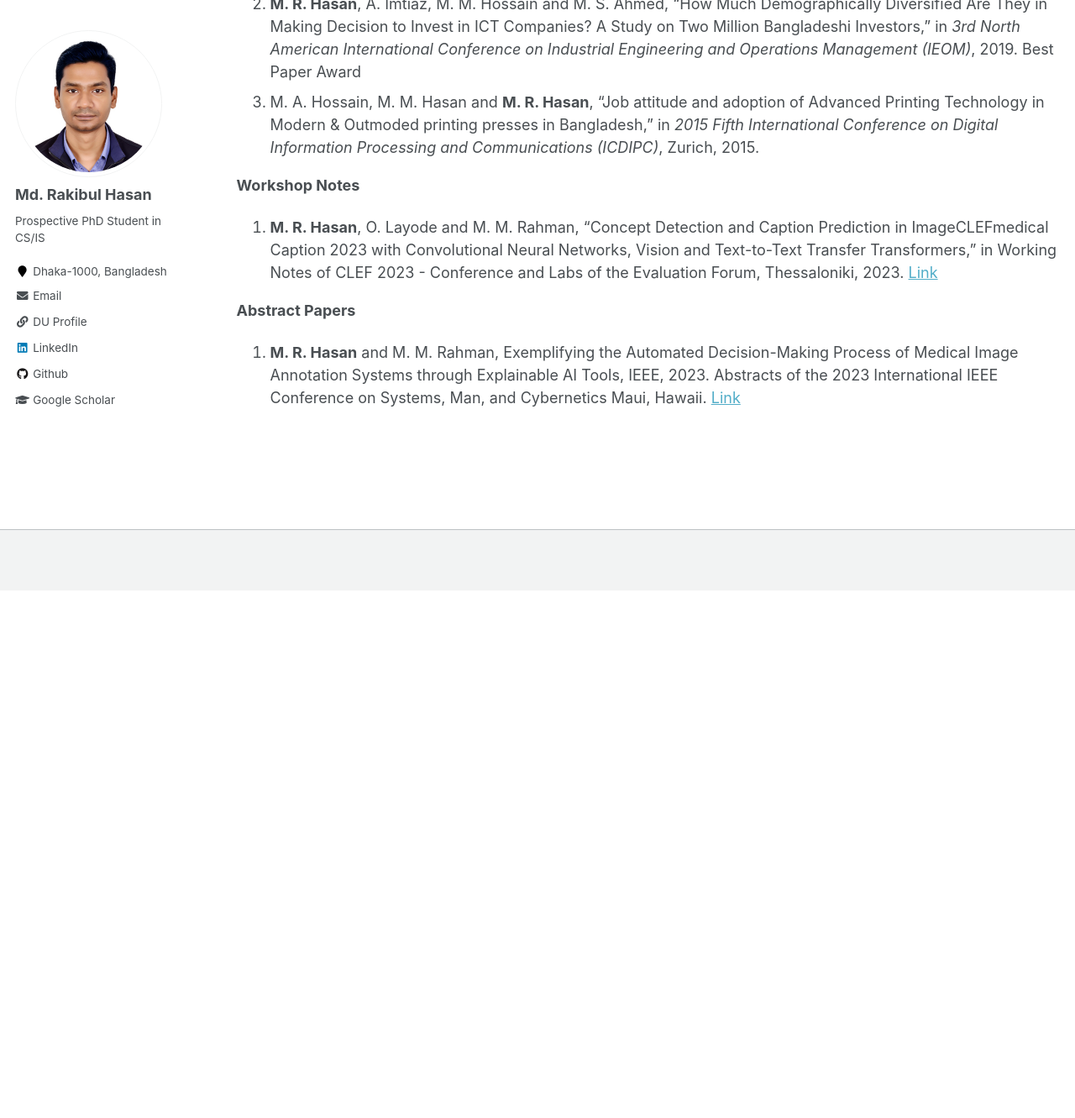
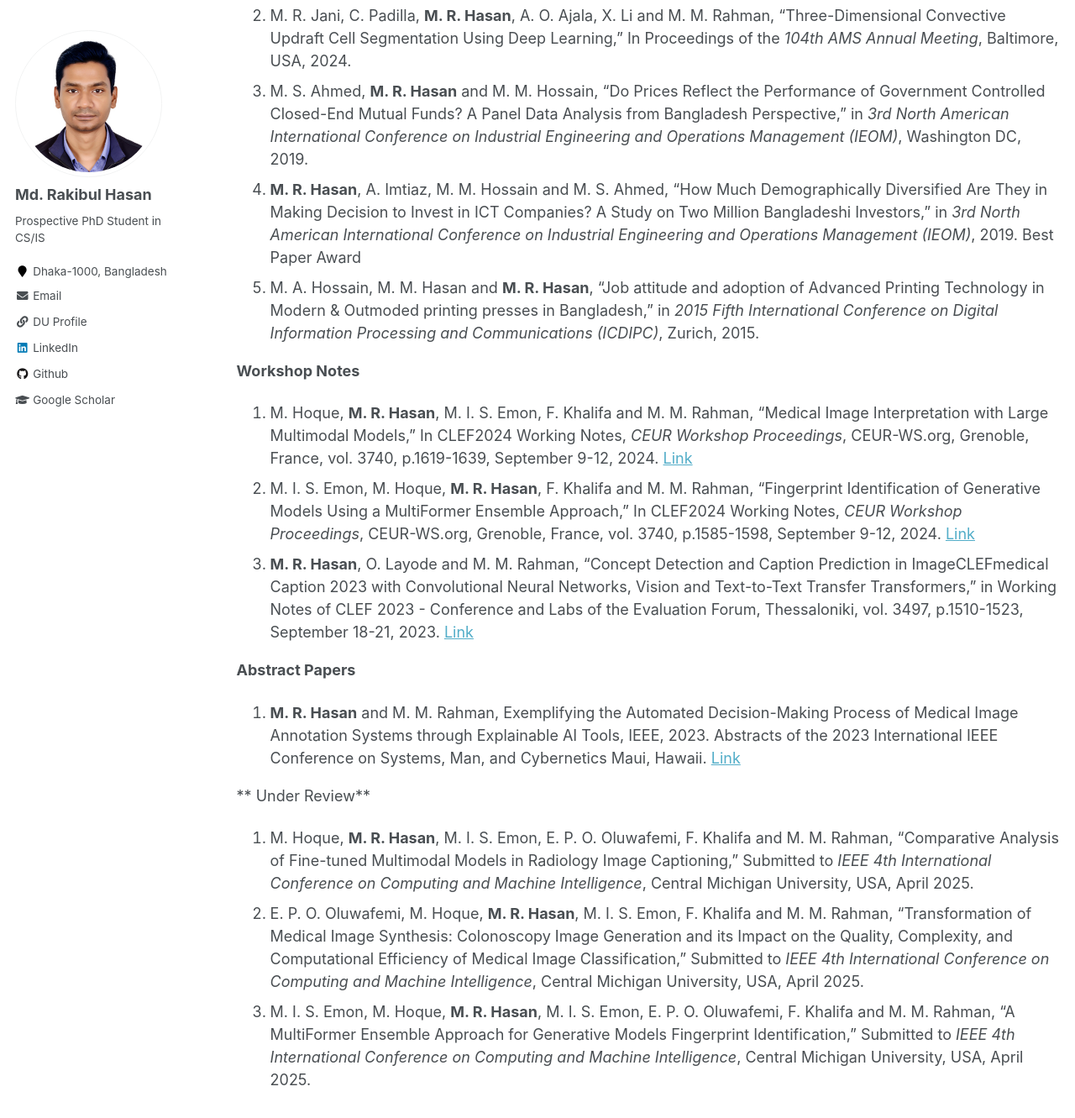
Before and after one commit to Hasan-MdRakibul/hasan-mdrakibul.github.io, a Jekyll site: the page built from _pages/research.md, in a window 1280 px wide and 1400 px high, scrolled down 1355 px. Shown: the top 1331 px of the window at 84% size. Built offline with Jekyll 4.4.1, drawn with Linux system fonts in a browser that asks for light colours; before the commit the page ends 2058 px from its top, so only the background shows below that; some of the changed text lies outside the part shown.

Commit message:
Update research.md

```diff
--- a/_pages/research.md
+++ b/_pages/research.md
@@ -7,15 +7,15 @@ author_profile: true
 
 **Research Interests**
 - Medical Image Processing
-- Explainable AI
-- Computer Vision
-- Natural Language Processing
+- Health Informatics
+- LLM/VLM
+- Explainable and Unbiased Medical AI
 
 **Ongoing Works**
-1. Image and Text Feature based Multimodal Learning for Multi-label Classification of Radiology Images in Biomedical Literature
-2. Interpretability of CNN and Transformer based Models in Medical Image Multi-label Classification Task.
-3. Deep Learning Models with XAI in Automated Medical Image Annotation Systems.
-4. Breast Mammogram Image Analysis for Developing a Computer Aided Detection System Using EMory BrEast imaging Dataset (EMBED).
+1. **M. R. Hasan**, F. Khalifa and M. M. Rahman, "Breast Mammogram Image Analysis with Explainable and Unbiased AI," (Ongoing).
+
+**Masters Thesis**
+1. **M. R. Hasan**, "Transformer and Convolutional Neural Network Based Hybrid Approaches in Medical Image Classification, Caption Generation, and Retrieval Processes," Master's thesis, _Morgan State University_, May 2024.
 
 **Journal Articles**
 1. **M. R. Hasan** and M. A. Hossain, "A Simplified Cybersecurity Policy Framework for the Financial Institutions in Bangladesh: A Survey of Literature," _Journal of Business Studies_, vol. 42, no. 3, pp. 41-81, December 2021. [DOI](https://doi.org/10.3329/dujbst.v42i3.65120)
@@ -27,12 +27,21 @@ author_profile: true
 7. **M. R. Hasan**, M. S. Ahmed and M. S. Rahman, "Exploring the Prerequisites of Institutionalizing Crowdfunding Process in Bangladesh as an Alternative to Long-term Financial Intermediary for the Startups," _Global Journal of Management and Business Research: Finance_, vol. 18, no. 1, 2018.
 
 **Conference Proceedings**
-1. M. S. Ahmed, **M. R. Hasan** and M. M. Hossain, "Do Prices Reflect the Performance of Government Controlled Closed-End Mutual Funds? A Panel Data Analysis from Bangladesh Perspective," in _3rd North American International Conference on Industrial Engineering and Operations Management (IEOM)_, Washington DC, 2019.
-2. **M. R. Hasan**, A. Imtiaz, M. M. Hossain and M. S. Ahmed, "How Much Demographically Diversified Are They in Making Decision to Invest in ICT Companies? A Study on Two Million Bangladeshi Investors," in _3rd North American International Conference on Industrial Engineering and Operations Management (IEOM)_, 2019. Best Paper Award
-3. M. A. Hossain, M. M. Hasan and **M. R. Hasan**, "Job attitude and adoption of Advanced Printing Technology in Modern & Outmoded printing presses in Bangladesh," in _2015 Fifth International Conference on Digital Information Processing and Communications (ICDIPC)_, Zurich, 2015.
+1. H. Abdeltawab, M. R. Jani, **M. R. Hasan**, I. Yasser, and F. Khalifa, "A Hybrid Adversarial-TransUnet Architecture for Improving LV Segmentation Using Cardiac Cine Images," In Proceedings of the _1st International Conference on Intelligent Systems, Blockchain, and Communication Technologies (ISBCom 2024)_, Cairo, Egypt, 2024.
+2. M. R. Jani, C. Padilla, **M. R. Hasan**, A. O. Ajala, X. Li and M. M. Rahman,  "Three-Dimensional Convective Updraft Cell Segmentation Using Deep Learning," In Proceedings of the _104th AMS Annual Meeting_, Baltimore, USA, 2024.
+3. M. S. Ahmed, **M. R. Hasan** and M. M. Hossain, "Do Prices Reflect the Performance of Government Controlled Closed-End Mutual Funds? A Panel Data Analysis from Bangladesh Perspective," in _3rd North American International Conference on Industrial Engineering and Operations Management (IEOM)_, Washington DC, 2019.
+4. **M. R. Hasan**, A. Imtiaz, M. M. Hossain and M. S. Ahmed, "How Much Demographically Diversified Are They in Making Decision to Invest in ICT Companies? A Study on Two Million Bangladeshi Investors," in _3rd North American International Conference on Industrial Engineering and Operations Management (IEOM)_, 2019. Best Paper Award
+5. M. A. Hossain, M. M. Hasan and **M. R. Hasan**, "Job attitude and adoption of Advanced Printing Technology in Modern & Outmoded printing presses in Bangladesh," in _2015 Fifth International Conference on Digital Information Processing and Communications (ICDIPC)_, Zurich, 2015.
 
 **Workshop Notes**
-1. **M. R. Hasan**, O. Layode and M. M. Rahman, "Concept Detection and Caption Prediction in ImageCLEFmedical Caption 2023 with Convolutional Neural Networks, Vision and Text-to-Text Transfer Transformers," in Working Notes of CLEF 2023 - Conference and Labs of the Evaluation Forum, Thessaloniki, 2023. [Link](https://www.dei.unipd.it/~faggioli/temp/CLEF2023-proceedings/)
+1. M. Hoque, **M. R. Hasan**, M. I. S. Emon, F. Khalifa and M. M. Rahman, "Medical Image Interpretation with Large Multimodal Models," In CLEF2024 Working Notes, _CEUR Workshop Proceedings_, CEUR-WS.org, Grenoble, France, vol. 3740, p.1619-1639, September 9-12, 2024. [Link](https://ceur-ws.org/Vol-3740/)
+2. M. I. S. Emon, M. Hoque, **M. R. Hasan**, F. Khalifa and M. M. Rahman, "Fingerprint Identification of Generative Models Using a MultiFormer Ensemble Approach," In CLEF2024 Working Notes, _CEUR Workshop Proceedings_, CEUR-WS.org, Grenoble, France, vol. 3740, p.1585-1598, September 9-12, 2024. [Link](https://ceur-ws.org/Vol-3740/)
+3. **M. R. Hasan**, O. Layode and M. M. Rahman, "Concept Detection and Caption Prediction in ImageCLEFmedical Caption 2023 with Convolutional Neural Networks, Vision and Text-to-Text Transfer Transformers," in Working Notes of CLEF 2023 - Conference and Labs of the Evaluation Forum, Thessaloniki, vol. 3497, p.1510-1523, September 18-21, 2023. [Link](https://ceur-ws.org/Vol-3497/)
 
 **Abstract Papers**
 1. **M. R. Hasan** and M. M. Rahman, Exemplifying the Automated Decision-Making Process of Medical Image Annotation Systems through Explainable AI Tools, IEEE, 2023. Abstracts of the 2023 International IEEE Conference on Systems, Man, and Cybernetics Maui, Hawaii. [Link](https://ieeesmc2023.org/abstracts/)
+
+** Under Review**
+1. M. Hoque, **M. R. Hasan**, M. I. S. Emon, E. P. O. Oluwafemi, F. Khalifa and M. M. Rahman, "Comparative Analysis of Fine-tuned Multimodal Models in Radiology Image Captioning," Submitted to _IEEE 4th International Conference on Computing and Machine Intelligence_, Central Michigan University, USA, April 2025.
+2. E. P. O. Oluwafemi, M. Hoque, **M. R. Hasan**, M. I. S. Emon, F. Khalifa and M. M. Rahman, "Transformation of Medical Image Synthesis: Colonoscopy Image Generation and its Impact on the Quality, Complexity, and Computational Efficiency of Medical Image Classification," Submitted to _IEEE 4th International Conference on Computing and Machine Intelligence_, Central Michigan University, USA, April 2025.
+3. M. I. S. Emon, M. Hoque, **M. R. Hasan**, M. I. S. Emon, E. P. O. Oluwafemi, F. Khalifa and M. M. Rahman, "A MultiFormer Ensemble Approach for Generative Models Fingerprint Identification," Submitted to _IEEE 4th International Conference on Computing and Machine Intelligence_, Central Michigan University, USA, April 2025.
```
